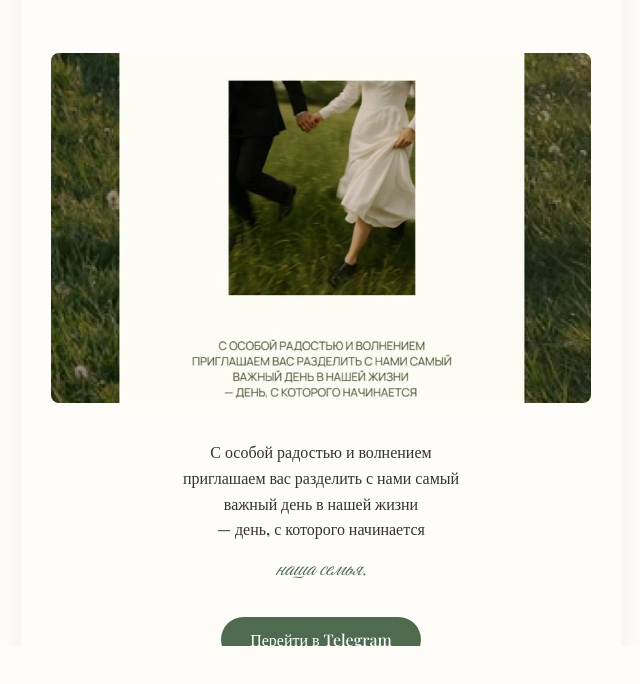
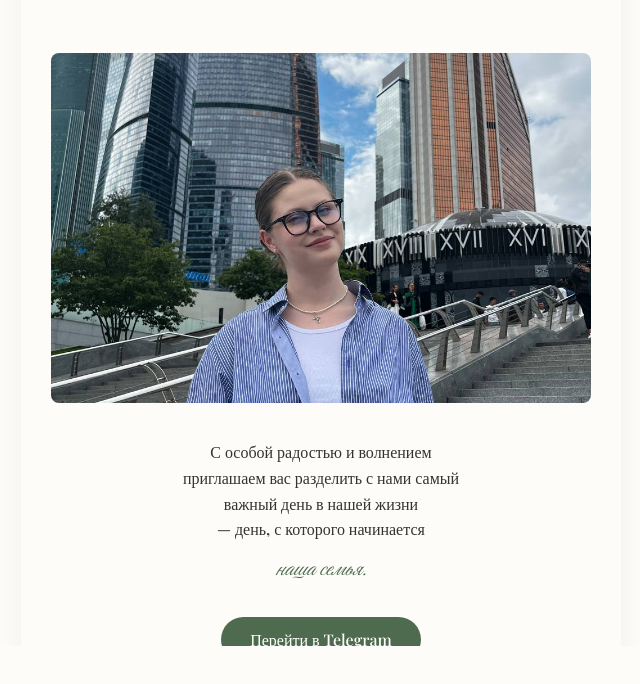
Before and after one commit to DaniilKn2036/v2, a plain HTML site: page index.html in a window 1280 px wide. Shown: the part 114-798 px from the top of the page, without its empty margins (319-959 px from the left). Drawn offline with nearby package versions, Linux system fonts and the light colour scheme.

Commit message:
Update index.html

```diff
--- a/index.html
+++ b/index.html
@@ -16,7 +16,7 @@
       <span class="and">and</span>
       <span class="name">SVETLANA</span>
     </h1>
-    <img src="photo.jpg" alt="Фото пары" class="photo" />
+    <img src="123.jpg" alt="Фото пары" class="photo" />
     <p class="invite-text">
       С особой радостью и волнением<br />
       приглашаем вас разделить с нами самый<br />
```
